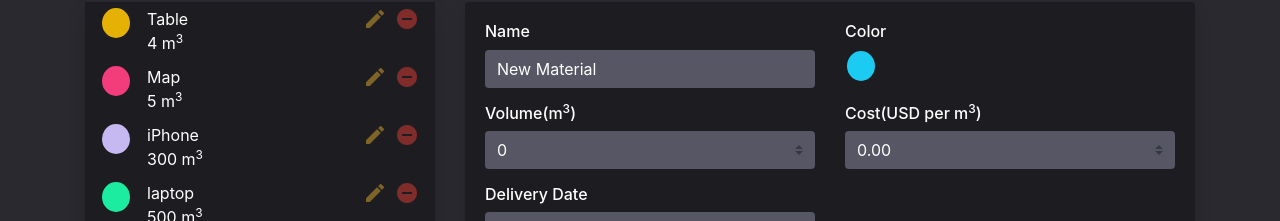
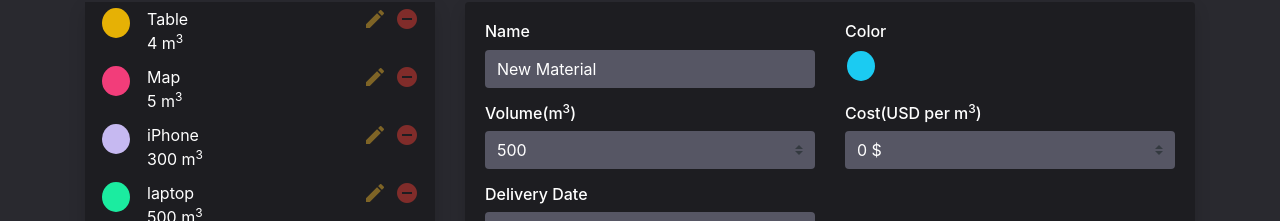
Before and after one commit to kushagra7/material-calculator, a React (Create React App) app: page / in a window 1280 px wide. Shown: the part 124-345 px from the top of the page. Built offline with nearby package versions, Linux system fonts and the light colour scheme.

Commit message:
Added Volume and Cost Dropdown State Support

```diff
--- a/src/components/materials/AddMaterial.js
+++ b/src/components/materials/AddMaterial.js
@@ -20,7 +20,7 @@ const AddMaterial = () => {
             item: item,
             volume: volume,
             cost: cost,
-            color : color
+            color: color
         }
         console.log(new_contact);
         dispatch(addContact(new_contact));
@@ -65,11 +65,15 @@ const AddMaterial = () => {
                             <div className='form-group'>
                                 <h6>Volume(m<sup>3</sup>)</h6>
                                 <div>
-                                    <select className="browser-default custom-select">
-                                        <option>0</option>
-                                        <option value="1">Option 1</option>
-                                        <option value="2">Option 2</option>
-                                        <option value="3">Option 3</option>
+                                    <select
+                                        className="browser-default custom-select"
+                                        onChange={(e) => setVolume(e.target.value)}
+                                    >
+                                        <option>500</option>
+                                        <option value="10000">10000</option>
+                                        <option value="20000">20000</option>
+                                        <option value="30000">30000</option>
+                                        <option value="40000">40000</option>
                                     </select>
                                 </div>
                             </div>
@@ -78,11 +82,15 @@ const AddMaterial = () => {
                             <div class="form-group">
                                 <h6>Cost(USD per m<sup>3</sup>)</h6>
                                 <div >
-                                    <select className="browser-default custom-select">
-                                        <option>0.00</option>
-                                        <option value="1">Option 1</option>
-                                        <option value="2">Option 2</option>
-                                        <option value="3">Option 3</option>
+                                    <select
+                                        className="browser-default custom-select"
+                                        onChange={(e) => setCost(e.target.value)}
+                                    >
+                                        <option>0 $</option>
+                                        <option value="100">100 $</option>
+                                        <option value="500">500 $</option>
+                                        <option value="1000">1000 $</option>
+                                        <option value="5000">5000 $</option>
                                     </select>
                                 </div>
                             </div>
```
Lines whose indentation alone changed are shown as unchanged.
